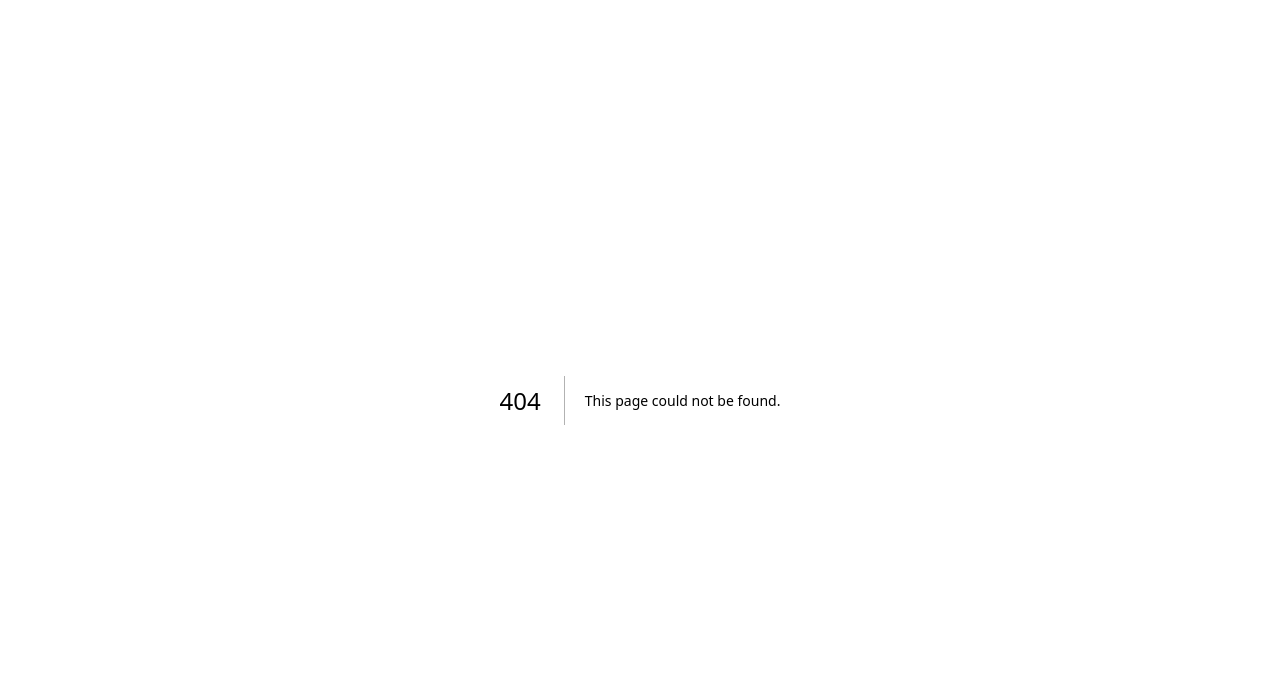
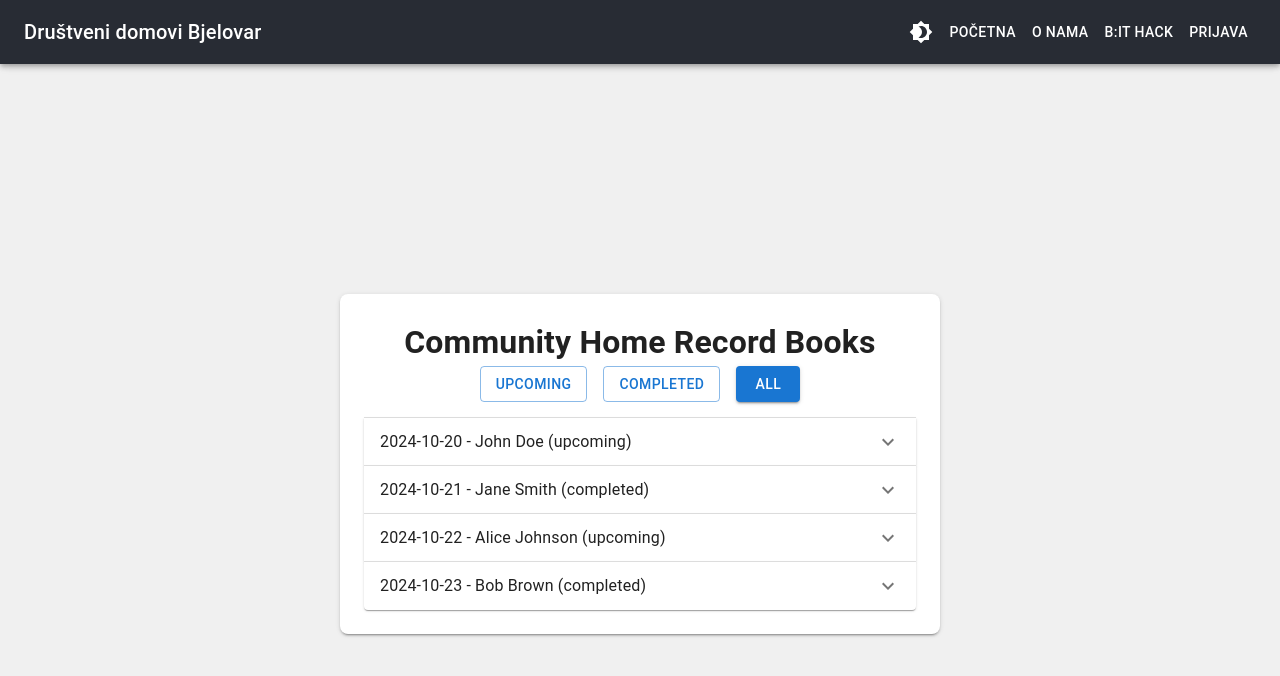
Before and after one commit to samuellucic/bit-hackathon-public, a Next.js app in the folder client/: page /custodian-dashboard in a window 1280 px wide. Before the commit this address had no page. Shown: the top 676 px of the page. Built offline with nearby package versions, Linux system fonts and the light colour scheme.

Commit message:
Custodian dashboard (#26)
* custodian dashboard

* custodian dashboard

* naming fix

```diff
--- /dev/null
+++ b/client/src/app/(pages)/custodian-dashboard/page.tsx
@@ -0,0 +1,167 @@
+'use client';
+
+import React, { useCallback, useState } from 'react';
+import {
+  Accordion,
+  AccordionDetails,
+  AccordionSummary,
+  Box,
+  Button,
+  TextareaAutosize,
+  Typography,
+} from '@mui/material';
+import ExpandMoreIcon from '@mui/icons-material/ExpandMore';
+
+type RecordBook = {
+  id: number;
+  date: string;
+  customerName: string;
+  status: 'upcoming' | 'completed';
+  conditionBefore?: string;
+  conditionAfter?: string;
+};
+
+const recordBooksData: RecordBook[] = [
+  { id: 1, date: '2024-10-20', customerName: 'John Doe', status: 'upcoming' },
+  {
+    id: 2,
+    date: '2024-10-21',
+    customerName: 'Jane Smith',
+    status: 'completed',
+    conditionBefore: 'Some wear and tear.',
+    conditionAfter: 'Clean and tidy.',
+  },
+  { id: 3, date: '2024-10-22', customerName: 'Alice Johnson', status: 'upcoming' },
+  {
+    id: 4,
+    date: '2024-10-23',
+    customerName: 'Bob Brown',
+    status: 'completed',
+    conditionBefore: 'Very clean.',
+    conditionAfter: 'Left it in great shape.',
+  },
+];
+
+const RecordBooksPage: React.FC = () => {
+  const [recordBooks, setRecordBooks] = useState<RecordBook[]>(recordBooksData);
+  const [viewingStatus, setViewingStatus] = useState<'all' | 'upcoming' | 'completed'>('all');
+  const [expanded, setExpanded] = useState<number | false>(false);
+
+  const toggleViewingStatus = useCallback((status: 'upcoming' | 'completed' | 'all') => {
+    setViewingStatus(status);
+    setExpanded(false);
+  }, []);
+
+  const filteredRecordBooks = useCallback(() => {
+    return recordBooks.filter((recordBook) => {
+      if (viewingStatus === 'upcoming') return recordBook.status === 'upcoming';
+      if (viewingStatus === 'completed') return recordBook.status === 'completed';
+      return true;
+    });
+  }, [recordBooks, viewingStatus]);
+
+  const sortedUpcomingRecordBooks = useCallback(() => {
+    return filteredRecordBooks()
+      .filter((recordBook) => recordBook.status === 'upcoming')
+      .sort((a, b) => new Date(a.date).getTime() - new Date(b.date).getTime());
+  }, [filteredRecordBooks]);
+
+  const handleInputChange = useCallback((id: number, field: 'conditionBefore' | 'conditionAfter', value: string) => {
+    setRecordBooks((prev) =>
+      prev.map((recordBook) => (recordBook.id === id ? { ...recordBook, [field]: value } : recordBook))
+    );
+  }, []);
+
+  const handleSubmitCondition = useCallback((id: number, field: string) => {
+    console.log(`Submitted ${field} for record book ID: ${id}`);
+  }, []);
+
+  return (
+    <Box display="flex" justifyContent="center" alignItems="center" height="100vh" bgcolor="#f0f0f0">
+      <Box width="80%" maxWidth="37.5rem" bgcolor="white" borderRadius={2} boxShadow={2} p={3}>
+        <h1 style={{ textAlign: 'center' }}>Community Home Record Books</h1>
+
+        <Box mb={2} display="flex" justifyContent="center" gap={2}>
+          <Button
+            variant={viewingStatus === 'upcoming' ? 'contained' : 'outlined'}
+            onClick={() => toggleViewingStatus('upcoming')}>
+            Upcoming
+          </Button>
+          <Button
+            variant={viewingStatus === 'completed' ? 'contained' : 'outlined'}
+            onClick={() => toggleViewingStatus('completed')}>
+            Completed
+          </Button>
+          <Button
+            variant={viewingStatus === 'all' ? 'contained' : 'outlined'}
+            onClick={() => toggleViewingStatus('all')}>
+            All
+          </Button>
+        </Box>
+
+        {viewingStatus === 'upcoming'
+          ? sortedUpcomingRecordBooks().map((recordBook) => (
+              <Accordion
+                key={recordBook.id}
+                expanded={expanded === recordBook.id}
+                onChange={() => setExpanded(expanded === recordBook.id ? false : recordBook.id)}>
+                <AccordionSummary expandIcon={<ExpandMoreIcon />}>
+                  <Typography>{`${recordBook.date} - ${recordBook.customerName} (${recordBook.status})`}</Typography>
+                </AccordionSummary>
+                <AccordionDetails style={{ display: 'flex', flexDirection: 'column', gap: '16px' }}>
+                  <TextareaAutosize
+                    minRows={4}
+                    placeholder="Enter Condition Before"
+                    onChange={(e) => handleInputChange(recordBook.id, 'conditionBefore', e.target.value)}
+                    style={{
+                      width: '100%',
+                      resize: 'none',
+                      fontSize: '1rem',
+                      padding: '0.5rem',
+                      border: '1px solid #ccc',
+                      borderRadius: '0.25rem',
+                    }}
+                  />
+                  <Button variant="contained" onClick={() => handleSubmitCondition(recordBook.id, 'Condition Before')}>
+                    Submit Condition Before
+                  </Button>
+                </AccordionDetails>
+              </Accordion>
+            ))
+          : filteredRecordBooks().map((recordBook) => (
+              <Accordion
+                key={recordBook.id}
+                expanded={expanded === recordBook.id}
+                onChange={() => setExpanded(expanded === recordBook.id ? false : recordBook.id)}>
+                <AccordionSummary expandIcon={<ExpandMoreIcon />}>
+                  <Typography>{`${recordBook.date} - ${recordBook.customerName} (${recordBook.status})`}</Typography>
+                </AccordionSummary>
+                <AccordionDetails style={{ display: 'flex', flexDirection: 'column', gap: '16px' }}>
+                  <Typography variant="body1">
+                    <strong>Condition Before:</strong> {recordBook.conditionBefore}
+                  </Typography>
+                  <TextareaAutosize
+                    minRows={4}
+                    placeholder="Enter Condition After"
+                    onChange={(e) => handleInputChange(recordBook.id, 'conditionAfter', e.target.value)}
+                    style={{
+                      width: '100%',
+                      resize: 'none',
+                      fontSize: '1rem',
+                      padding: '0.5rem',
+                      border: '1px solid #ccc',
+                      borderRadius: '0.25rem',
+                    }}
+                  />
+                  <Button variant="contained" onClick={() => handleSubmitCondition(recordBook.id, 'Condition After')}>
+                    Submit Condition After
+                  </Button>
+                </AccordionDetails>
+              </Accordion>
+            ))}
+      </Box>
+    </Box>
+  );
+};
+
+export default RecordBooksPage;
```
